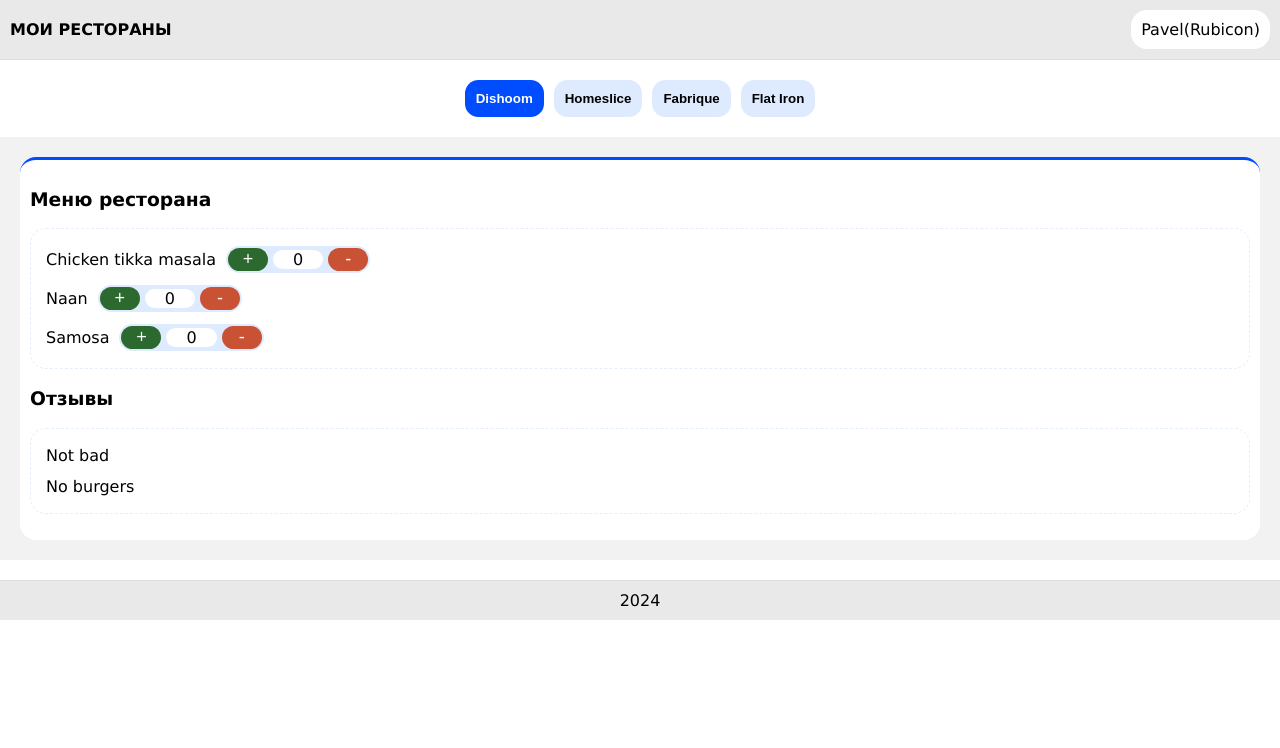
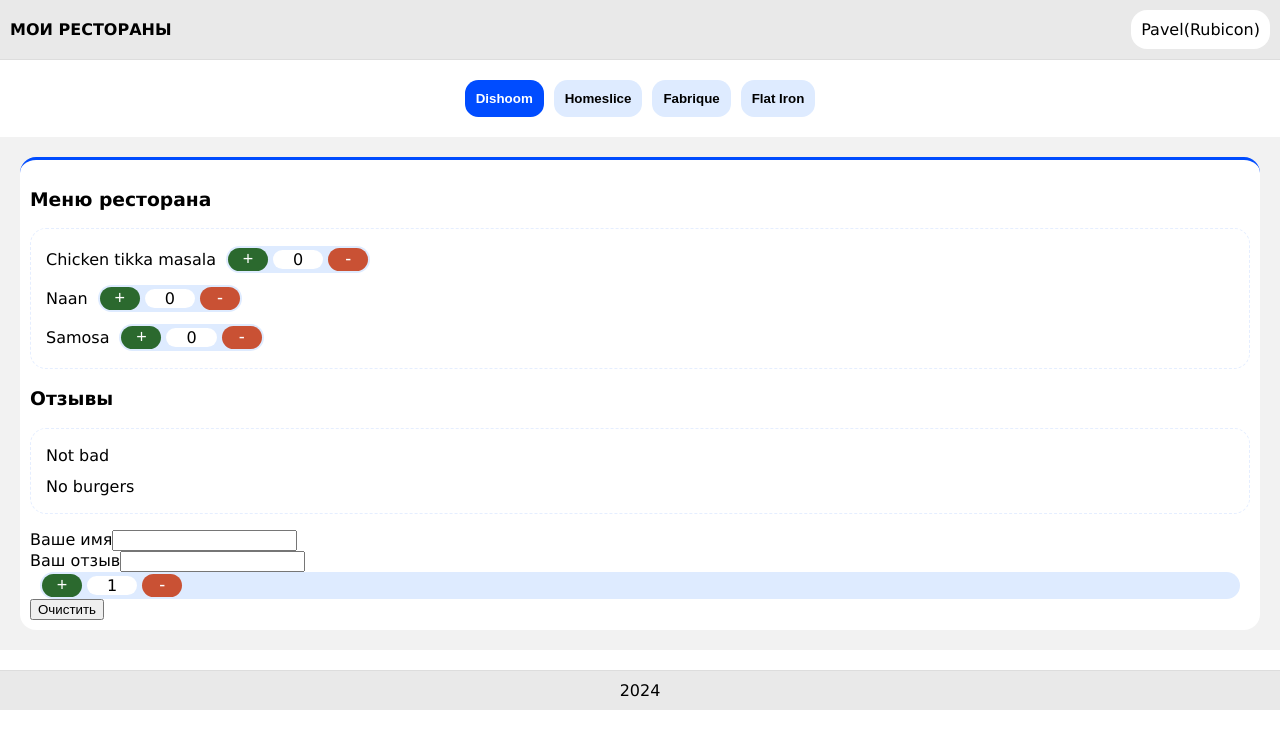
Before and after one commit to virusok/reactwork, a React (Vite) app in the folder homework/: page / in a window 1280 px wide. Shown: the top 748 px of the page. Built offline with nearby package versions, Linux system fonts and the light colour scheme.

Commit message:
test
test

```diff
--- /dev/null
+++ b/homework/src/template/components/counter/Counter.jsx
@@ -0,0 +1,44 @@
+import { useState } from "react";
+
+export const Counter = (limiting) => {
+	let [value, setValue] = useState(() => {
+		if (limiting.limiting === true) {
+			return limiting.minCounter;
+		} else {
+			return 0;
+		}
+	});
+	const counterPlus = () => {
+		if (limiting.limiting === true) {
+			if (value < limiting.maxCounter) {
+				setValue(value + 1);
+			} else {
+				return value;
+			}
+		} else {
+			setValue(value + 1);
+		}
+	};
+	const counterMinus = () => {
+		if (limiting.limiting === true) {
+			if (value > limiting.minCounter) {
+				value != 0 ? setValue(value - 1) : value;
+			} else {
+				return value;
+			}
+		} else {
+			value != 0 ? setValue(value - 1) : value;
+		}
+	};
+	return (
+		<div className='counters' value={value}>
+			<button onClick={counterPlus} className='counter counter-plus'>
+				+
+			</button>
+			<span className='counter-value'>{value}</span>
+			<button onClick={counterMinus} className='counter counter-minus'>
+				-
+			</button>
+		</div>
+	);
+};
--- a/homework/src/template/components/restorane/menu/Menu.jsx
+++ b/homework/src/template/components/restorane/menu/Menu.jsx
@@ -1,9 +1,9 @@
-import { MenuCounter } from "./MenuCounter";
+import { Counter } from "../../counter/Counter";
 
 export const Menu = ({ menuItem }) => {
 	return (
 		<li>
-			{menuItem} <MenuCounter />
+			{menuItem} <Counter />
 		</li>
 	);
 };
--- a/homework/src/template/components/restorane/menu/MenuCounter.jsx
+++ /dev/null
@@ -1,24 +0,0 @@
-import { useState } from "react";
-
-export const MenuCounter = () => {
-	let [value, setValue] = useState(0);
-
-	const counterPlus = () => {
-		setValue(value + 1);
-	};
-	const counterMinus = () => {
-		value != 0 ? setValue(value - 1) : value;
-	};
-
-	return (
-		<div className='counters'>
-			<button onClick={counterPlus} className='counter counter-plus'>
-				+
-			</button>
-			<span className='counter-value'>{value}</span>
-			<button onClick={counterMinus} className='counter counter-minus'>
-				-
-			</button>
-		</div>
-	);
-};
--- a/homework/src/template/components/restorane/restoraneitem/RestoraneItem.jsx
+++ b/homework/src/template/components/restorane/restoraneitem/RestoraneItem.jsx
@@ -1,5 +1,6 @@
 import { Menu } from "../menu/Menu";
 import { Review } from "../review/Review";
+import { ReviewForm } from "../../reviewform/ReviewForm";
 export const RestoraneItem = ({ restorane }) => {
 	return (
 		<div className='restorane-item'>
@@ -23,6 +24,7 @@ export const RestoraneItem = ({ restorane }) => {
 			) : (
 				"У ресторана нет отзывов."
 			)}
+			<ReviewForm />
 		</div>
 	);
 };
--- /dev/null
+++ b/homework/src/template/components/reviewform/ReviewForm.jsx
@@ -0,0 +1,46 @@
+import { UseForm } from "./UseForm";
+import { Counter } from "../counter/Counter";
+
+export const ReviewForm = (props) => {
+	const {
+		userName,
+		reviewText,
+		setName,
+		setReview,
+		clearRating,
+		clearForm,
+		RatingMinCounter,
+		RatingMaxCounter,
+	} = UseForm();
+
+	return (
+		<form action='#'>
+			<div className='form-input'>
+				<label>Ваше имя</label>
+				<input
+					type='text'
+					value={userName}
+					onChange={(event) => setName(event.target.value)}
+				/>
+			</div>
+			<div className='form-input'>
+				<label>Ваш отзыв</label>
+				<input
+					type='text'
+					value={reviewText}
+					onChange={(event) => setReview(event.target.value)}
+				/>
+			</div>
+			<div className='form-rating'>
+				<Counter
+					limiting={true}
+					minCounter={RatingMinCounter}
+					maxCounter={RatingMaxCounter}
+				/>
+			</div>
+			<button onClick={clearForm} className='form-clear'>
+				Очистить
+			</button>
+		</form>
+	);
+};
--- /dev/null
+++ b/homework/src/template/components/reviewform/UseForm.jsx
@@ -0,0 +1,66 @@
+import { useReducer } from "react";
+const RatingMinCounter = 1;
+const RatingMaxCounter = 5;
+const DEFAULT_VALUES = {
+	userName: "",
+	reviewText: "",
+	rating: RatingMinCounter,
+};
+const CASE_SET_NAME = "setName";
+const CASE_SET_REVIEW = "setReview";
+const CASE_SET_RATING = "setRating";
+const CASE_CLEAR_FORM = "clearForm";
+const reducer = (state, action) => {
+	const { type, payload } = action;
+	switch (type) {
+		case CASE_SET_NAME:
+			return {
+				...DEFAULT_VALUES,
+				userName: payload,
+			};
+		case CASE_SET_REVIEW:
+			return {
+				...state,
+				reviewText: payload,
+			};
+		case CASE_SET_RATING:
+			return {
+				...DEFAULT_VALUES,
+			};
+		case CASE_CLEAR_FORM:
+			return {
+				...DEFAULT_VALUES,
+			};
+		default: {
+			return state;
+		}
+	}
+};
+
+export const UseForm = () => {
+	const [form, dispatch] = useReducer(reducer, DEFAULT_VALUES);
+	const { userName, reviewText } = form;
+
+	const setName = (value) => {
+		dispatch({ type: CASE_SET_NAME, payload: value });
+	};
+	const setReview = (value) => {
+		dispatch({ type: CASE_SET_REVIEW, payload: value });
+	};
+	const clearRating = () => {
+		dispatch({ type: CASE_SET_RATING });
+	};
+	const clearForm = () => {
+		dispatch({ type: CASE_CLEAR_FORM });
+	};
+	return {
+		userName,
+		reviewText,
+		clearRating,
+		setName,
+		setReview,
+		clearForm,
+		RatingMaxCounter,
+		RatingMinCounter,
+	};
+};
```
